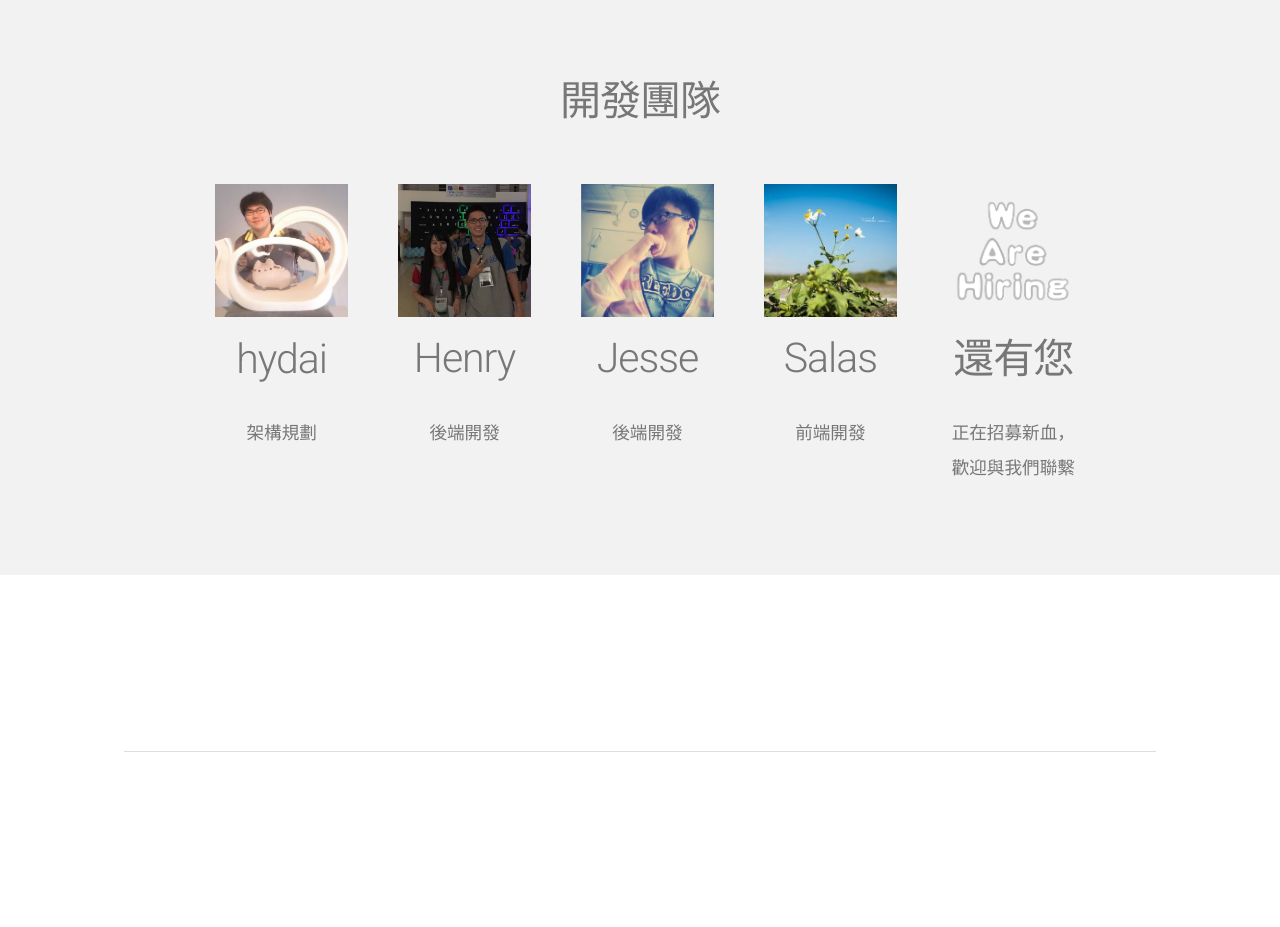
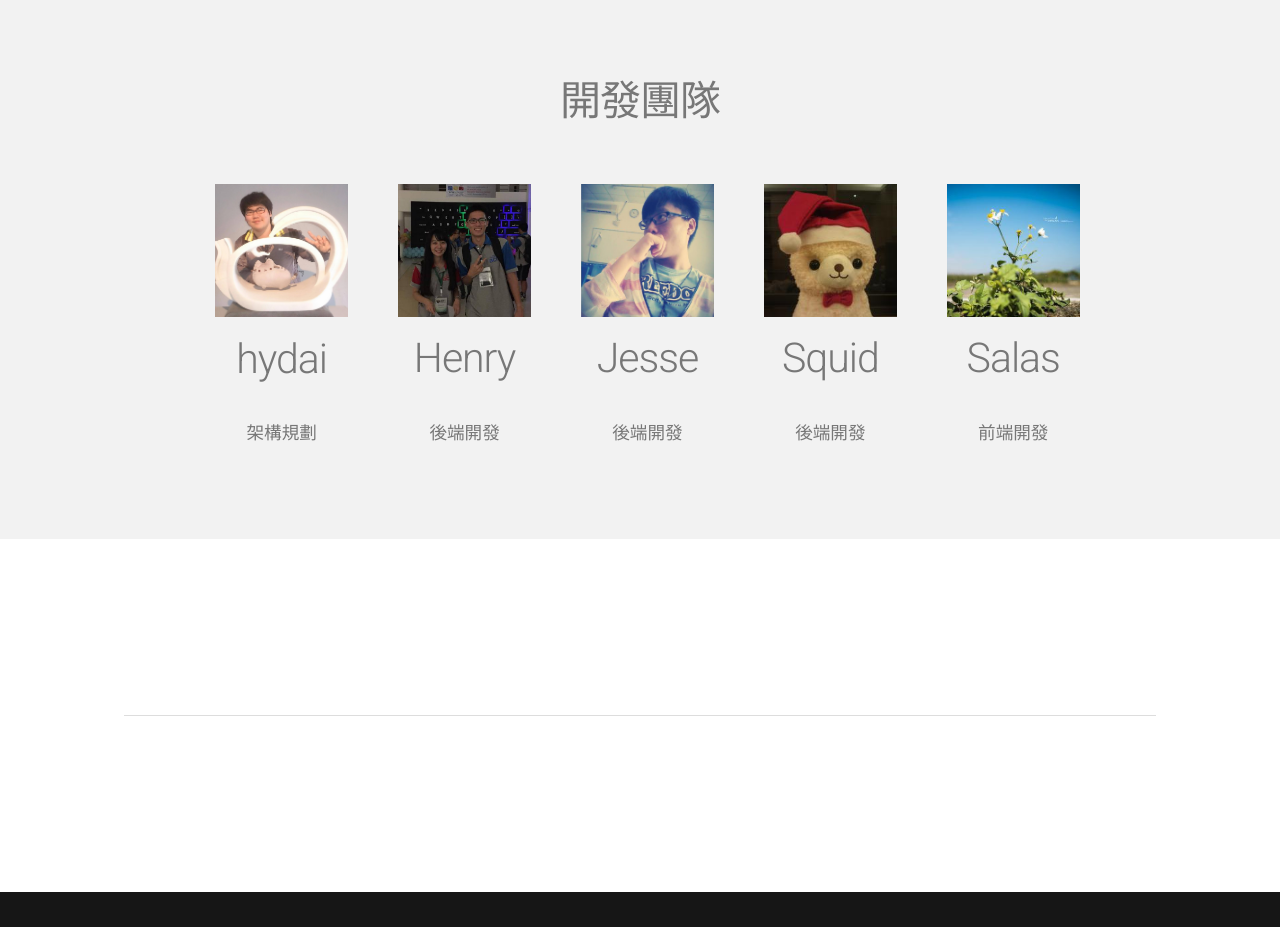
Before and after one commit to henryyang42/NTHU_Course, a Django app: page /about.html in a window 1280 px wide. Shown: the part 867-1794 px from the top of the page. Run offline with Django 3.2, Linux system fonts and the light colour scheme; some libraries are stand-ins or nearby versions.

Commit message:
add Squid info

```diff
--- a/index/templates/about.html
+++ b/index/templates/about.html
@@ -53,13 +53,20 @@
           <p>後端開發</p>
         </section>
         <section class="2u">
+          <a href="https://github.com/afg984" class="image full"><img src="{% static 'images/afg984.jpg' %}" alt=""></a>
+          <header>
+            <h2>Squid</h2>
+          </header>
+          <p>後端開發</p>
+        </section>
+        <section class="2u">
           <a href="https://github.com/leVirve" class="image full"><img src="{% static 'images/salas.jpg' %}" alt=""></a>
           <header>
             <h2>Salas</h2>
           </header>
           <p>前端開發</p>
         </section>
-        <section class="2u">
+        <!--section class="2u">
           <a href="hiring.html" class="image full"><img src="{% static 'images/hiring.png' %}" alt=""></a>
           <header>
             <h2>還有您</h2>
@@ -67,7 +74,7 @@
           <p>正在招募新血，歡迎與我們聯繫</p>
         </section>
         <section class="1u">
-        </section>
+        </section-->
       </div>
     </div>
   </div>
```
Also changed, not shown: index/static/images/afg984.jpg (added).
